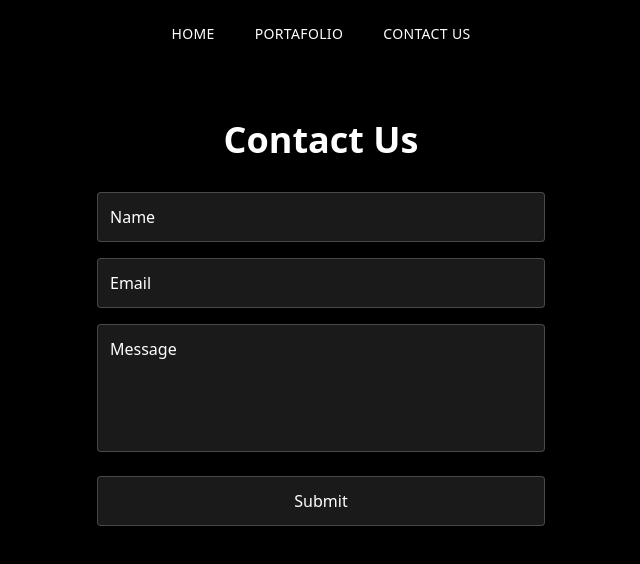
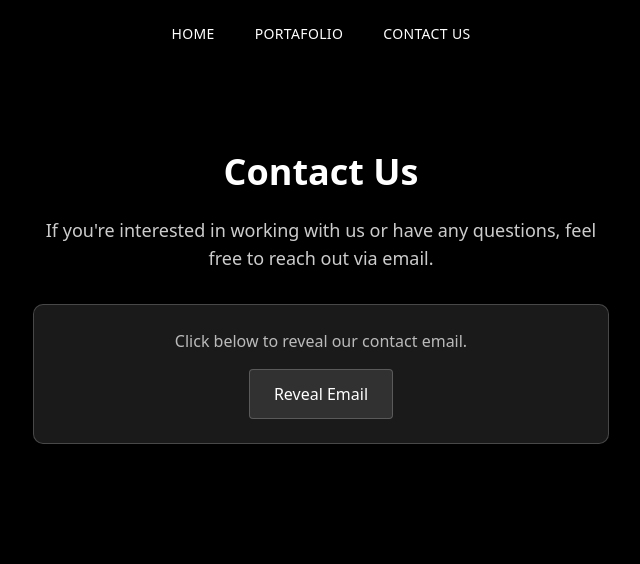
Before and after one commit to lienzo-Edison/Lienzo-studio, a Next.js app: page /contact in a window 1280 px wide. Shown: the top 564 px of the page, without its empty margins (319-959 px from the left). Built offline with nearby package versions, Linux system fonts and the light colour scheme.

Commit message:
Simplified contact page with JS email reveal

```diff
--- a/app/api/contact.ts
+++ b/app/api/contact.ts
@@ -1,46 +1,56 @@
-import type { NextRequest } from "next/server";
-import nodemailer from "nodemailer";
+"use client";
+import Link from "next/link";
+import { useState } from "react";
 
-export async function POST(req: NextRequest) {
-  try {
-    const data = await req.json();
-    const { name, email, message } = data;
+export default function Contact() {
+  const [revealed, setRevealed] = useState(false);
 
-    if (!name || !email || !message) {
-      return new Response(JSON.stringify({ success: false, error: "Missing fields" }), {
-        status: 400,
-        headers: { "Content-Type": "application/json" },
-      });
-    }
+  const emailUser = "contact";
+  const emailDomain = "yourdomain.com";
+  const fullEmail = `${emailUser}@${emailDomain}`;
 
-    // Configure Nodemailer for Zoho Mail
-    const transporter = nodemailer.createTransport({
-      host: process.env.SMTP_HOST,
-      port: Number(process.env.SMTP_PORT),
-      secure: true, // SSL for port 465
-      auth: {
-        user: process.env.SMTP_USER,
-        pass: process.env.SMTP_PASS,
-      },
-    });
+  return (
+    <main className="min-h-screen flex flex-col items-center justify-start bg-black text-white p-6">
+      {/* Navigation Bar */}
+      <nav className="absolute top-0 left-0 w-full z-20 flex justify-center gap-10 py-6 text-white text-sm uppercase tracking-wide">
+        <Link href="/" className="hover:opacity-70 transition">
+          Home
+        </Link>
+        <Link href="/portfolio" className="hover:opacity-70 transition">
+          Portafolio
+        </Link>
+        <Link href="/contact" className="hover:opacity-70 transition">
+          Contact Us
+        </Link>
+      </nav>
 
-    // Send email
-    await transporter.sendMail({
-      from: `"${name}" <${email}>`,
-      to: process.env.CONTACT_EMAIL,
-      subject: `Contact Form Submission: ${name}`,
-      text: message,
-    });
+      <div className="mt-32 text-center max-w-xl">
+        <h1 className="text-4xl font-bold mb-6">Contact Us</h1>
+        <p className="text-lg text-white/80 mb-8">
+          If you're interested in working with us or have any questions,
+          feel free to reach out via email.
+        </p>
 
-    return new Response(JSON.stringify({ success: true }), {
-      status: 200,
-      headers: { "Content-Type": "application/json" },
-    });
-  } catch (err) {
-    console.error(err);
-    return new Response(JSON.stringify({ success: false, error: "Server error" }), {
-      status: 500,
-      headers: { "Content-Type": "application/json" },
-    });
-  }
+        <div className="bg-white/10 border border-white/20 rounded-lg p-6">
+          {!revealed ? (
+            <>
+              <p className="mb-4 text-white/70">
+                Click below to reveal our contact email.
+              </p>
+              <button
+                onClick={() => setRevealed(true)}
+                className="bg-white/10 hover:bg-white/20 border border-white/20 rounded px-6 py-3 transition"
+              >
+                Reveal Email
+              </button>
+            </>
+          ) : (
+            <p className="text-lg font-medium">
+              {fullEmail}
+            </p>
+          )}
+        </div>
+      </div>
+    </main>
+  );
 }
--- a/app/contact/page.tsx
+++ b/app/contact/page.tsx
@@ -1,12 +1,13 @@
 "use client";
 import Link from "next/link";
-import { useState, FormEvent } from "react";
+import { useState } from "react";
 
 export default function Contact() {
-  const [name, setName] = useState("");
-  const [email, setEmail] = useState("");
-  const [message, setMessage] = useState("");
-  const [status, setStatus] = useState("");
+  const [revealed, setRevealed] = useState(false);
+
+  const emailUser = "ventas";
+  const emailDomain = "lienzo.studio";
+  const fullEmail = `${emailUser}@${emailDomain}`;
 
   return (
     <main className="min-h-screen flex flex-col items-center justify-start bg-black text-white p-6">
@@ -22,60 +23,34 @@ export default function Contact() {
           Contact Us
         </Link>
       </nav>
-      <h1 className="text-4xl font-bold mb-8 mt-24">Contact Us</h1>
-      <form
-        className="w-full max-w-md flex flex-col gap-4"
-        onSubmit={async (e: FormEvent) => {
-          e.preventDefault();
-          setStatus("Sending...");
-          try {
-            const res = await fetch("/api/contact", {
-              method: "POST",
-              headers: { "Content-Type": "application/json" },
-              body: JSON.stringify({ name, email, message }),
-            });
-            const data = await res.json();
-            if (data.success) {
-              setStatus("Message sent!");
-              setName("");
-              setEmail("");
-              setMessage("");
-            } else {
-              setStatus(`Error: ${data.error}`);
-            }
-          } catch (err) {
-            setStatus("Error sending message.");
-          }
-        }}
-      >
-        <input
-          type="text"
-          placeholder="Name"
-          value={name}
-          onChange={(e) => setName(e.target.value)}
-          className="p-3 rounded bg-white/10 border border-white/20 text-white placeholder-white focus:outline-none focus:ring-2 focus:ring-white"
-        />
-        <input
-          type="email"
-          placeholder="Email"
-          value={email}
-          onChange={(e) => setEmail(e.target.value)}
-          className="p-3 rounded bg-white/10 border border-white/20 text-white placeholder-white focus:outline-none focus:ring-2 focus:ring-white"
-        />
-        <textarea
-          placeholder="Message"
-          value={message}
-          onChange={(e) => setMessage(e.target.value)}
-          className="p-3 rounded bg-white/10 border border-white/20 text-white placeholder-white focus:outline-none focus:ring-2 focus:ring-white h-32 resize-none"
-        />
-        <button
-          type="submit"
-          className="bg-white/10 hover:bg-white/20 border border-white/20 rounded p-3 mt-2 transition"
-        >
-          Submit
-        </button>
-        {status && <p className="mt-2 text-white">{status}</p>}
-      </form>
+
+      <div className="mt-32 text-center max-w-xl">
+        <h1 className="text-4xl font-bold mb-6">Contact Us</h1>
+        <p className="text-lg text-white/80 mb-8">
+          If you're interested in working with us or have any questions,
+          feel free to reach out via email.
+        </p>
+
+        <div className="bg-white/10 border border-white/20 rounded-lg p-6">
+          {!revealed ? (
+            <>
+              <p className="mb-4 text-white/70">
+                Click below to reveal our contact email.
+              </p>
+              <button
+                onClick={() => setRevealed(true)}
+                className="bg-white/10 hover:bg-white/20 border border-white/20 rounded px-6 py-3 transition"
+              >
+                Reveal Email
+              </button>
+            </>
+          ) : (
+            <p className="text-lg font-medium">
+              {fullEmail}
+            </p>
+          )}
+        </div>
+      </div>
     </main>
   );
 }
--- a/package.json
+++ b/package.json
@@ -14,6 +14,7 @@
     "gsap": "^3.14.2",
     "lucide-react": "^0.575.0",
     "next": "16.1.6",
+    "nodemailer": "^8.0.1",
     "radix-ui": "^1.4.3",
     "react": "19.2.3",
     "react-dom": "19.2.3",
```
Also changed, not shown: 1 other file (tests, documents, lock files or other folders).
